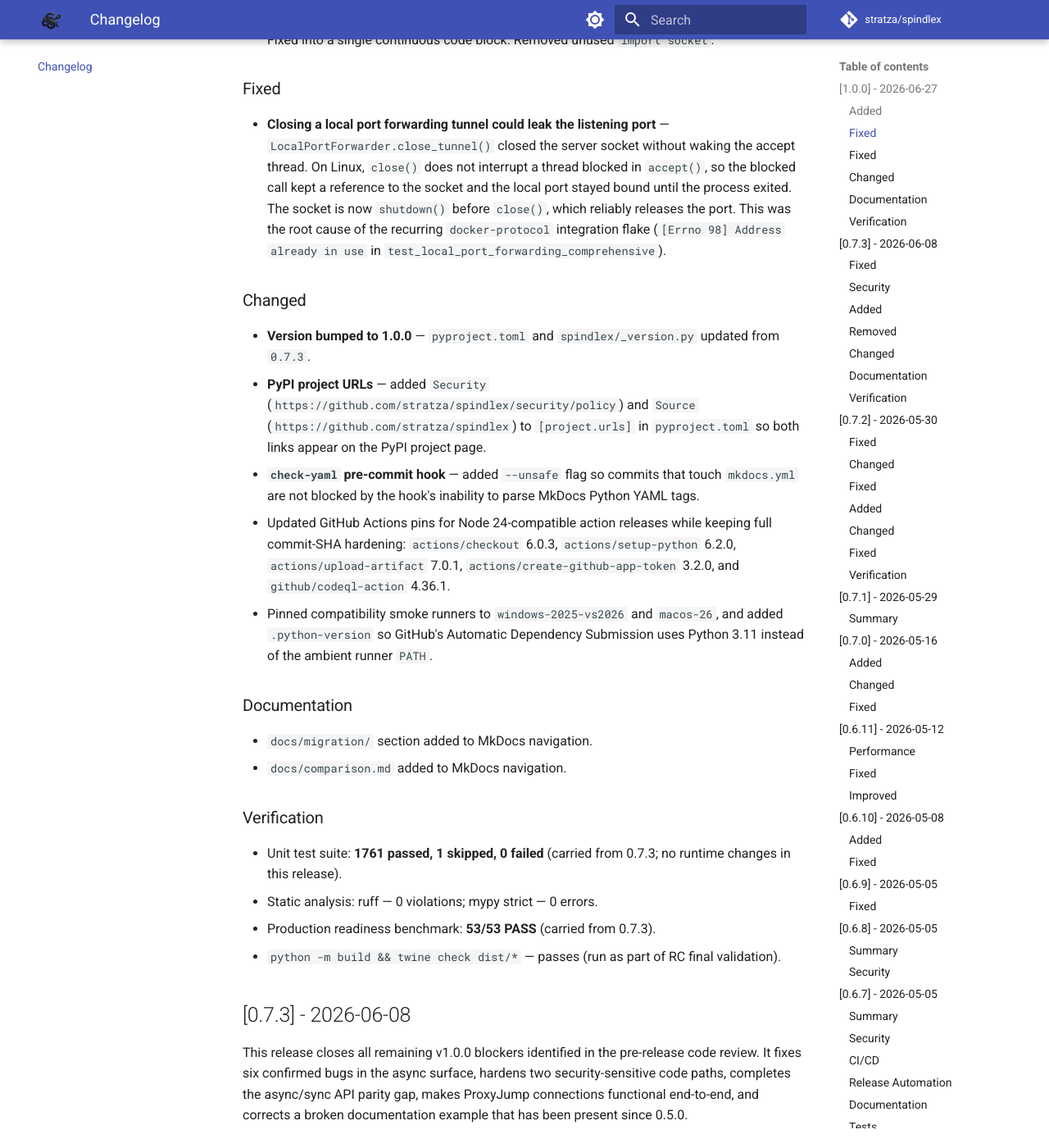
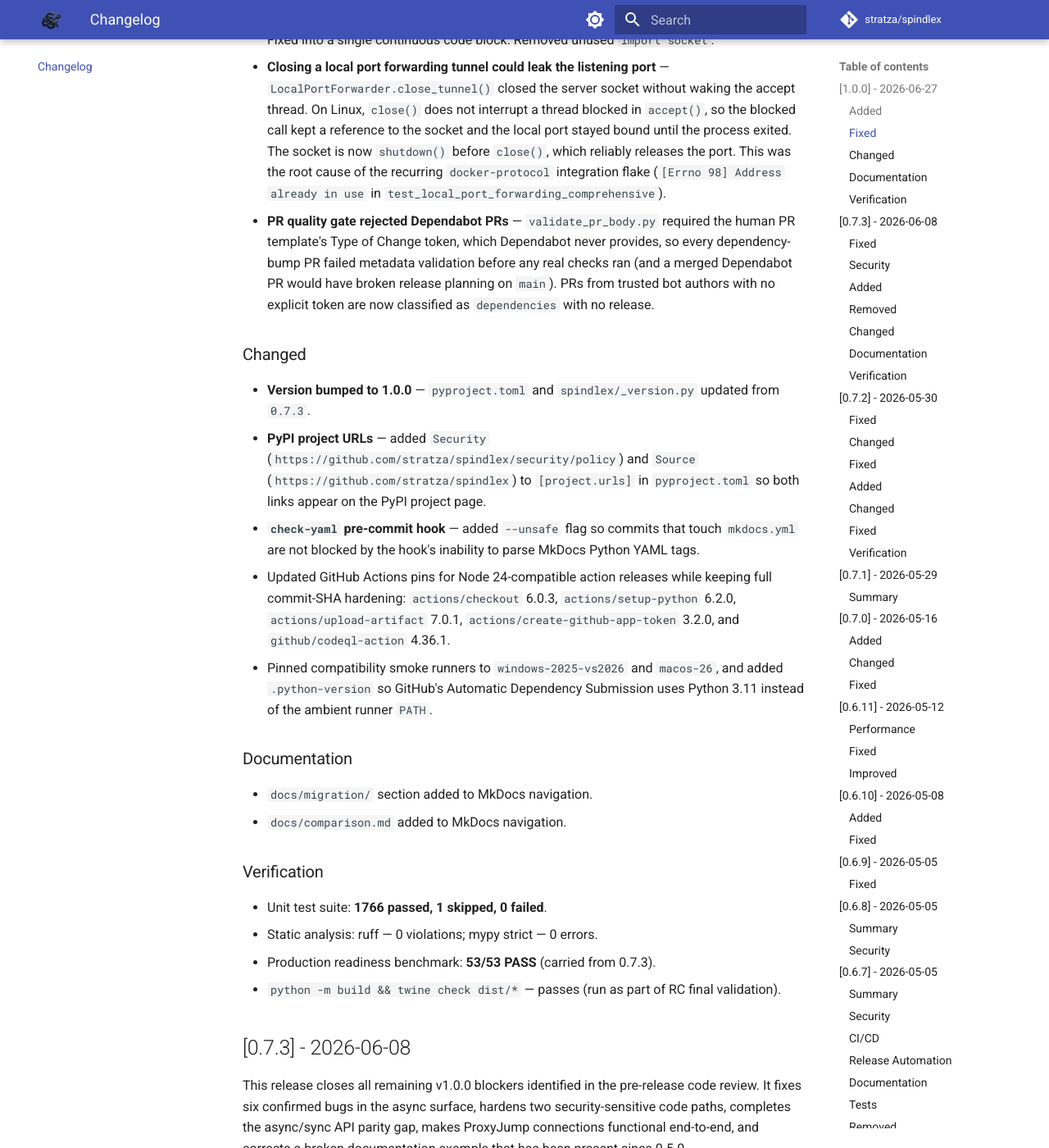
Before and after one commit to stratza/spindlex, an MkDocs documentation site: the page built from docs/changelog.md, in a window 1280 px wide and 1400 px high, scrolled down 1093 px. Shown: the whole window at 82% size. Built offline with MkDocs 1.6.1 and Material for MkDocs 9.7.7, drawn with Linux system fonts in a browser that asks for light colours; comment, search, counter and statistics services are not loaded.

Commit message:
docs(changelog): fold fix entries into the 1.0.0 release section
The cherry-picked forwarding fix landed as a duplicate Fixed heading
written for an Unreleased section on main. Merge it into the existing
1.0.0 Fixed list, add the Dependabot gate fix entry, and refresh the
verification numbers now that this release contains runtime changes
(1766 passed, 1 skipped).

```diff
--- a/docs/changelog.md
+++ b/docs/changelog.md
@@ -16,9 +16,8 @@ This is the first stable release of SpindleX. It marks the graduation from beta
 ### Fixed
 *   **Docs examples missing host key loading** — every `SSHClient` and `AsyncSSHClient` example in the user guide, cookbook, and quickstart now calls `client.get_host_keys().load()` before `connect()`. Previously, examples that used the default `RejectPolicy` would fail for any user whose server was not already trusted, and examples that omitted host key loading implicitly recommended connecting without verification. Affected files: `docs/quickstart.md`, `docs/user_guide/client.md`, `docs/user_guide/sftp.md`, `docs/cookbook/automation.md`, `docs/cookbook/sftp_recipes.md`.
 *   **Broken code block in `docs/user_guide/server.md`** — the `SSHServerManager` setup example had a premature closing fence that left `interface = MySSHServer()` and the remainder of the setup outside the code block, rendering as raw Python mixed into prose. Fixed into a single continuous code block. Removed unused `import socket`.
-
-### Fixed
 *   **Closing a local port forwarding tunnel could leak the listening port** — `LocalPortForwarder.close_tunnel()` closed the server socket without waking the accept thread. On Linux, `close()` does not interrupt a thread blocked in `accept()`, so the blocked call kept a reference to the socket and the local port stayed bound until the process exited. The socket is now `shutdown()` before `close()`, which reliably releases the port. This was the root cause of the recurring `docker-protocol` integration flake (`[Errno 98] Address already in use` in `test_local_port_forwarding_comprehensive`).
+*   **PR quality gate rejected Dependabot PRs** — `validate_pr_body.py` required the human PR template's Type of Change token, which Dependabot never provides, so every dependency-bump PR failed metadata validation before any real checks ran (and a merged Dependabot PR would have broken release planning on `main`). PRs from trusted bot authors with no explicit token are now classified as `dependencies` with no release.
 
 ### Changed
 *   **Version bumped to 1.0.0** — `pyproject.toml` and `spindlex/_version.py` updated from `0.7.3`.
@@ -32,7 +31,7 @@ This is the first stable release of SpindleX. It marks the graduation from beta
 *   `docs/comparison.md` added to MkDocs navigation.
 
 ### Verification
-*   Unit test suite: **1761 passed, 1 skipped, 0 failed** (carried from 0.7.3; no runtime changes in this release).
+*   Unit test suite: **1766 passed, 1 skipped, 0 failed**.
 *   Static analysis: ruff — 0 violations; mypy strict — 0 errors.
 *   Production readiness benchmark: **53/53 PASS** (carried from 0.7.3).
 *   `python -m build && twine check dist/*` — passes (run as part of RC final validation).
```
